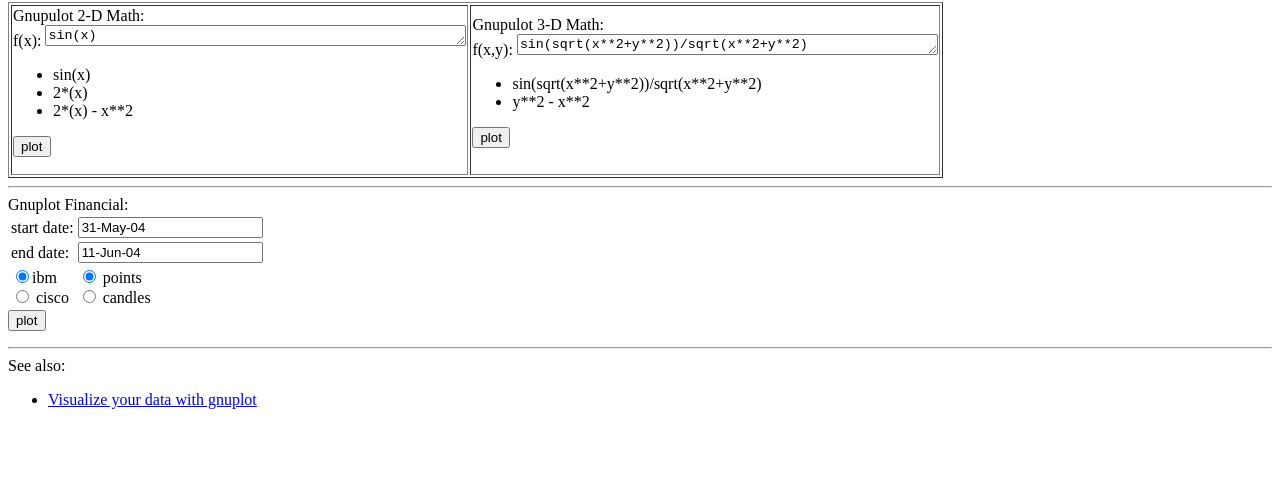
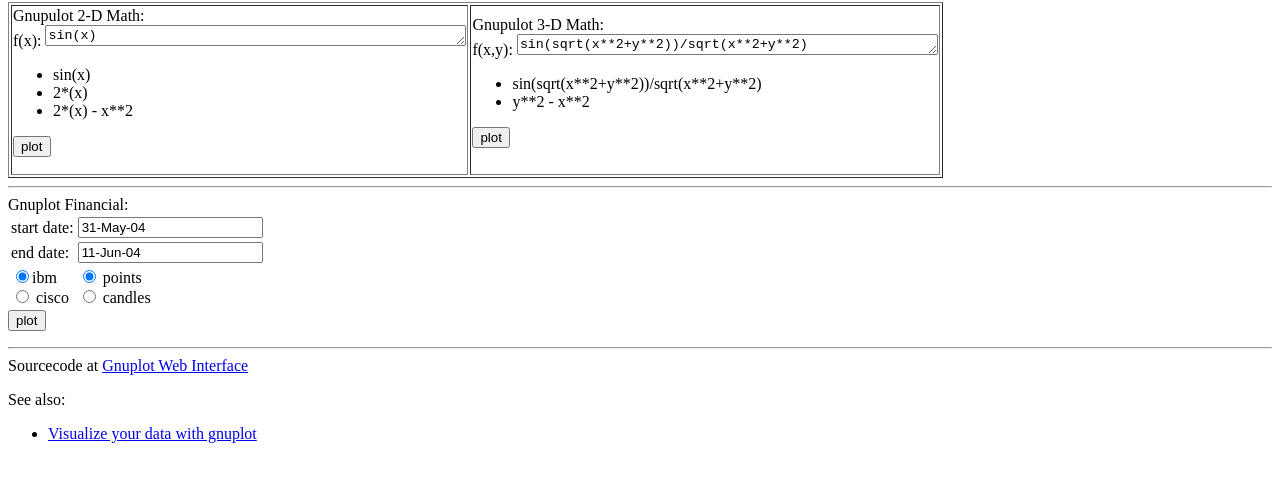
Before and after one commit to su9nil14/gnuplotwebinterface, a plain HTML site: page gnuplot.html in a window 1280 px wide. Shown: the part 64-546 px from the top of the page. Drawn offline with Linux system fonts and the light colour scheme.

Commit message:
link to google project hosting

```diff
--- a/gnuplot.html
+++ b/gnuplot.html
@@ -1,7 +1,7 @@
 <!DOCTYPE HTML PUBLIC "-//W3C//DTD HTML 4.01 Transitional//EN">
 <HTML>
 <HEAD>
-    <TITLE>Online Gnuplot Processor</TITLE>
+    <TITLE>Gnuplot Web Interface</TITLE>
 </HEAD>
 <BODY>
 
@@ -59,6 +59,8 @@
 </form>
 
 <hr>
+Sourcecode at <a href="http://code.google.com/p/gnuplotwebinterface/">Gnuplot Web Interface</a>
+<p>
 See also:
 <ul>
 <li><a href="http://www-128.ibm.com/developerworks/library/l-gnuplot/">Visualize your data with gnuplot</a>
```
